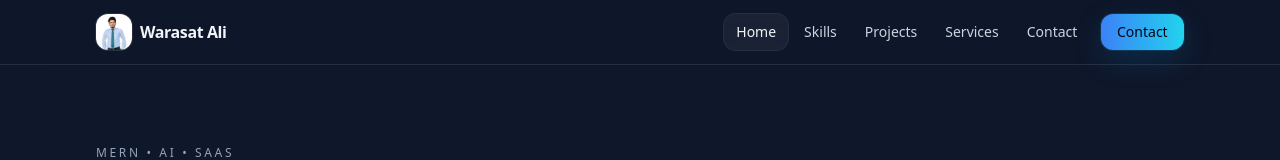
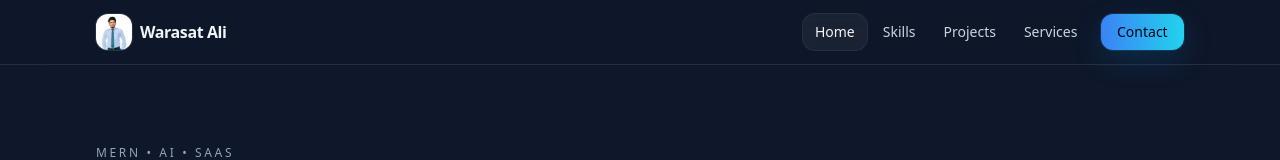
Before and after one commit to warasat/Portfolio, a React (Vite) app: page / in a window 1280 px wide. Shown: the top 160 px of the page. Built offline with nearby package versions, Linux system fonts and the light colour scheme.

Commit message:
fix//: Navbar

```diff
--- a/src/components/Navbar.jsx
+++ b/src/components/Navbar.jsx
@@ -10,6 +10,9 @@ export default function Navbar() {
   const [open, setOpen] = useState(false)
 
   const ids = useMemo(() => navItems.map((n) => n.id), [])
+
+  // Filter out contact from the regular list links to avoid duplication
+  const filteredNavItems = useMemo(() => navItems.filter(item => item.id !== 'contact'), [])
 
   useEffect(() => {
     const observers = []
@@ -56,22 +59,16 @@ export default function Navbar() {
             onClick={onNav('home')}
             className="group inline-flex items-center gap-2 font-semibold tracking-tight"
           >
-            {/* Image Container Wrapper */}
             <span className="relative grid h-9 w-9 place-items-center overflow-hidden rounded-xl bg-white/5 ring-1 ring-white/10">
               <span className="absolute inset-0 bg-gradient-to-br from-blue-500/25 to-cyan-400/20 opacity-0 transition group-hover:opacity-100" />
-
-              {/* Aapki Profile Image yahan render ho rahi hai */}
               <img
                 src="/images/ID_PIC-removebg-preview.png"
                 alt={site.name}
                 className="h-full w-full object-cover relative z-10"
                 onError={(e) => {
-                  // Agar image path galat ho ya load na ho toh hidden ho jaye aur background text "WA" nazar aaye
                   e.target.style.display = 'none';
                 }}
               />
-
-              {/* Fallback Text: Agar image na load ho toh yeh backup dega */}
               <span className="absolute text-xs font-bold text-slate-300 uppercase">WA</span>
             </span>
 
@@ -80,8 +77,9 @@ export default function Navbar() {
             </span>
           </a>
 
+          {/* Desktop Navigation */}
           <nav className="hidden md:flex items-center gap-1">
-            {navItems.map((item) => (
+            {filteredNavItems.map((item) => (
               <a
                 key={item.id}
                 href={`#${item.id}`}
@@ -96,7 +94,15 @@ export default function Navbar() {
                 {item.label}
               </a>
             ))}
-            <a className="btn-primary ml-2" href="#contact" onClick={onNav('contact')}>
+            {/* Keeping only the main highlighted CTA button */}
+            <a
+              className={cx(
+                "btn-primary ml-2 text-sm transition-all",
+                active === 'contact' ? 'ring-2 ring-blue-500' : ''
+              )}
+              href="#contact"
+              onClick={onNav('contact')}
+            >
               Contact
             </a>
           </nav>
@@ -108,33 +114,19 @@ export default function Navbar() {
             onClick={() => setOpen((v) => !v)}
           >
             <span className="h-5 w-5 relative block">
-              <span
-                className={cx(
-                  'absolute left-0 top-1 block h-[2px] w-5 bg-slate-100 transition',
-                  open ? 'translate-y-[6px] rotate-45' : '',
-                )}
-              />
-              <span
-                className={cx(
-                  'absolute left-0 top-[9px] block h-[2px] w-5 bg-slate-100 transition',
-                  open ? 'opacity-0' : '',
-                )}
-              />
-              <span
-                className={cx(
-                  'absolute left-0 top-[17px] block h-[2px] w-5 bg-slate-100 transition',
-                  open ? 'translate-y-[-6px] -rotate-45' : '',
-                )}
-              />
+              <span className={cx('absolute left-0 top-1 block h-[2px] w-5 bg-slate-100 transition', open ? 'translate-y-[6px] rotate-45' : '')} />
+              <span className={cx('absolute left-0 top-[9px] block h-[2px] w-5 bg-slate-100 transition', open ? 'opacity-0' : '')} />
+              <span className={cx('absolute left-0 top-[17px] block h-[2px] w-5 bg-slate-100 transition', open ? 'translate-y-[-6px] -rotate-45' : '')} />
             </span>
           </button>
         </div>
       </div>
 
+      {/* Mobile Navigation */}
       <div className={cx('md:hidden border-t border-white/10', open ? 'block' : 'hidden')}>
         <div className="container-x py-3">
           <div className="grid gap-1">
-            {navItems.map((item) => (
+            {filteredNavItems.map((item) => (
               <a
                 key={item.id}
                 href={`#${item.id}`}
@@ -149,7 +141,7 @@ export default function Navbar() {
                 {item.label}
               </a>
             ))}
-            <a className="btn-primary mt-2" href="#contact" onClick={onNav('contact')}>
+            <a className="btn-primary mt-2 text-center text-sm" href="#contact" onClick={onNav('contact')}>
               Contact
             </a>
           </div>
```
